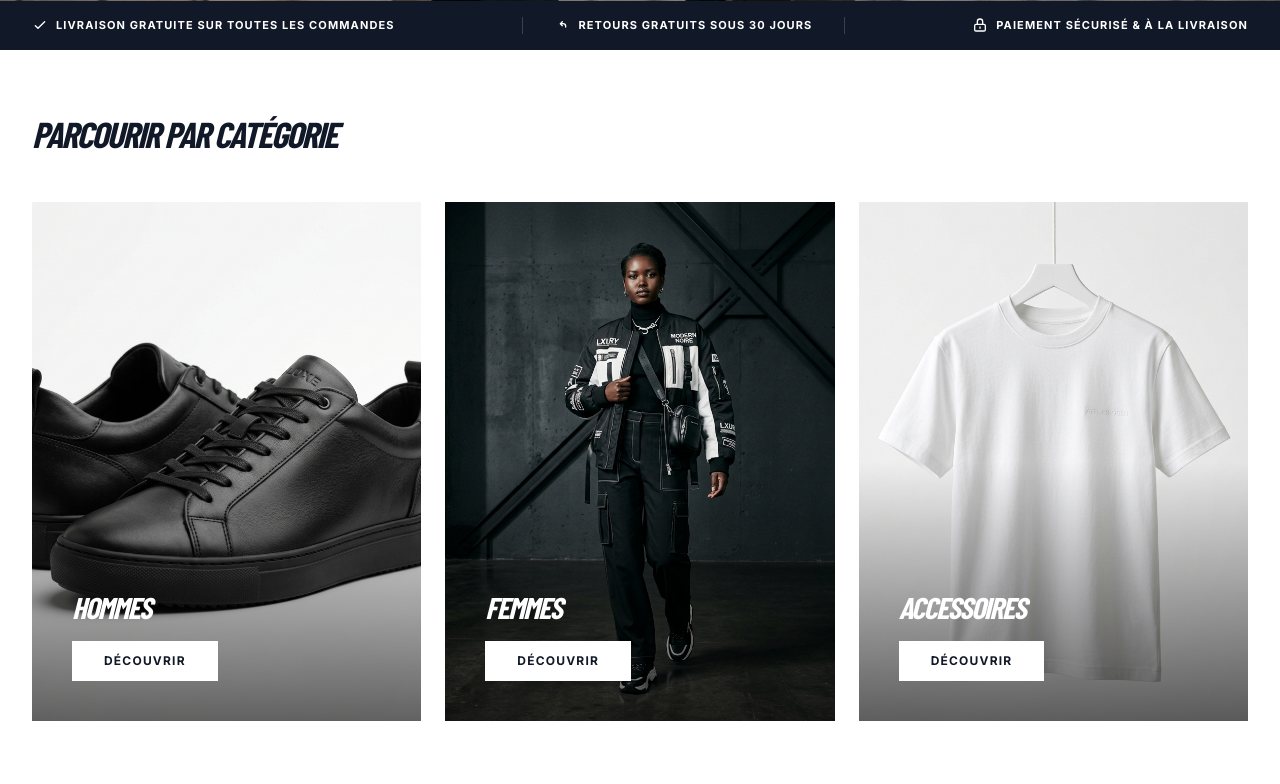
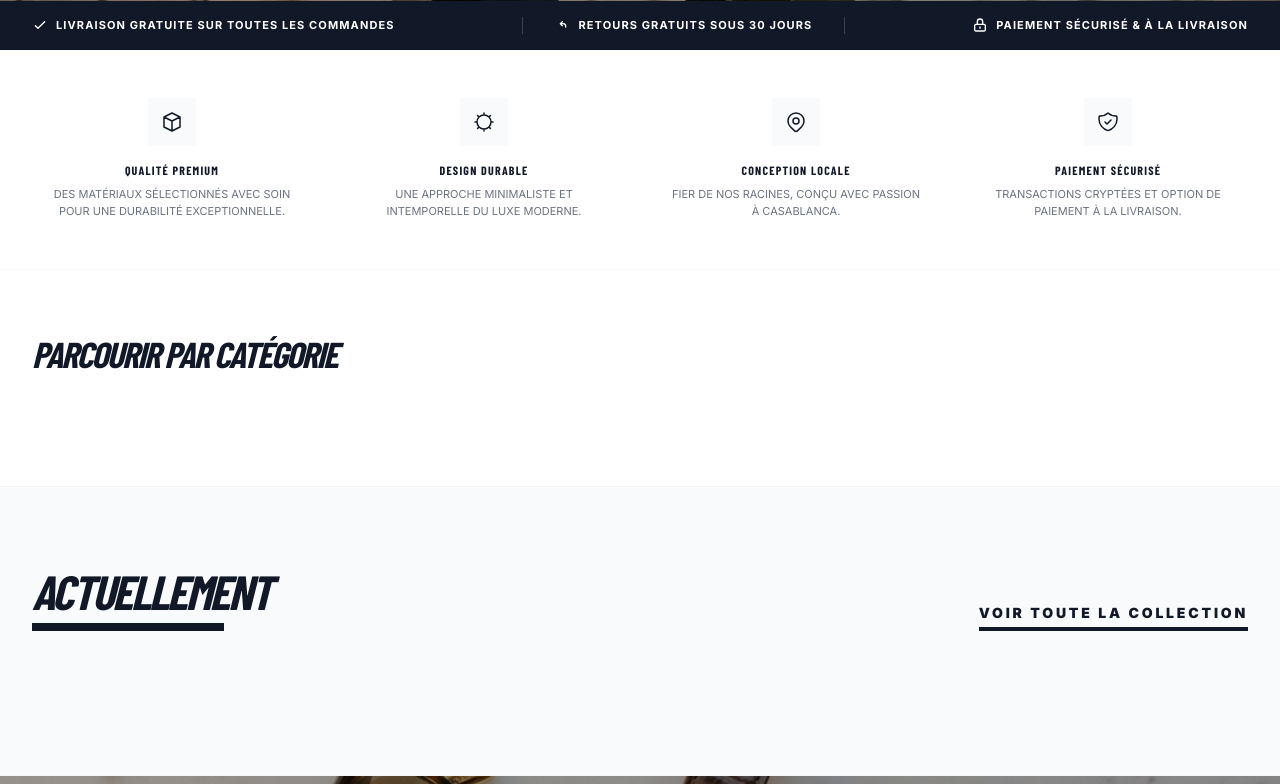
Before and after one commit to Le-Flame-888/ecommerce, a Django app: page /fr/ in a window 1280 px wide. Shown: the part 800-1584 px from the top of the page. Run offline with Django 5.2, Linux system fonts and the light colour scheme; data that the repository does not hold is empty; some libraries are stand-ins or nearby versions; some web fonts are replaced.

Commit message:
feat: implement home page, product detail views, and localize product model metadata

```diff
--- a/core/templates/core/home.html
+++ b/core/templates/core/home.html
@@ -51,38 +51,61 @@
     </div>
 </section>
 
-<!-- Shop by Category (Adidas Style Grid) -->
+<!-- Brand Values -->
+<section class="py-12 bg-white border-b border-gray-50">
+    <div class="max-w-7xl mx-auto px-4 sm:px-6 lg:px-8">
+        <div class="grid grid-cols-1 md:grid-cols-4 gap-8">
+            <div class="text-center group">
+                <div class="w-12 h-12 mx-auto mb-4 flex items-center justify-center bg-brand-50 group-hover:bg-brand-900 group-hover:text-white transition-colors duration-500">
+                    <svg class="w-6 h-6" fill="none" stroke="currentColor" viewBox="0 0 24 24"><path stroke-linecap="round" stroke-linejoin="round" stroke-width="1.5" d="M20 7l-8-4-8 4m16 0l-8 4m8-4v10l-8 4m0-10L4 7m8 4v10M4 7v10l8 4"></path></svg>
+                </div>
+                <h4 class="text-xs font-black uppercase tracking-widest mb-2">{% trans "Qualité Premium" %}</h4>
+                <p class="text-[11px] text-gray-500 uppercase font-medium leading-relaxed px-4">{% trans "Des matériaux sélectionnés avec soin pour une durabilité exceptionnelle." %}</p>
+            </div>
+            <div class="text-center group">
+                <div class="w-12 h-12 mx-auto mb-4 flex items-center justify-center bg-brand-50 group-hover:bg-brand-900 group-hover:text-white transition-colors duration-500">
+                    <svg class="w-6 h-6" fill="none" stroke="currentColor" viewBox="0 0 24 24"><path stroke-linecap="round" stroke-linejoin="round" stroke-width="1.5" d="M12 3v1m0 16v1m9-9h-1M4 12H3m15.364-6.364l-.707.707M6.343 17.657l-.707.707m12.728 0l-.707-.707M6.343 6.343l-.707-.707M12 5a7 7 0 00-7 7 7 7 0 007 7 7 7 0 007-7 7 7 0 00-7-7z"></path></svg>
+                </div>
+                <h4 class="text-xs font-black uppercase tracking-widest mb-2">{% trans "Design Durable" %}</h4>
+                <p class="text-[11px] text-gray-500 uppercase font-medium leading-relaxed px-4">{% trans "Une approche minimaliste et intemporelle du luxe moderne." %}</p>
+            </div>
+            <div class="text-center group">
+                <div class="w-12 h-12 mx-auto mb-4 flex items-center justify-center bg-brand-50 group-hover:bg-brand-900 group-hover:text-white transition-colors duration-500">
+                    <svg class="w-6 h-6" fill="none" stroke="currentColor" viewBox="0 0 24 24"><path stroke-linecap="round" stroke-linejoin="round" stroke-width="1.5" d="M17.657 16.657L13.414 20.9a1.998 1.998 0 01-2.827 0l-4.244-4.243a8 8 0 1111.314 0z"></path><path stroke-linecap="round" stroke-linejoin="round" stroke-width="1.5" d="M15 11a3 3 0 11-6 0 3 3 0 016 0z"></path></svg>
+                </div>
+                <h4 class="text-xs font-black uppercase tracking-widest mb-2">{% trans "Conception Locale" %}</h4>
+                <p class="text-[11px] text-gray-500 uppercase font-medium leading-relaxed px-4">{% trans "Fier de nos racines, conçu avec passion à Casablanca." %}</p>
+            </div>
+            <div class="text-center group">
+                <div class="w-12 h-12 mx-auto mb-4 flex items-center justify-center bg-brand-50 group-hover:bg-brand-900 group-hover:text-white transition-colors duration-500">
+                    <svg class="w-6 h-6" fill="none" stroke="currentColor" viewBox="0 0 24 24"><path stroke-linecap="round" stroke-linejoin="round" stroke-width="1.5" d="M9 12l2 2 4-4m5.618-4.016A11.955 11.955 0 0112 2.944a11.955 11.955 0 01-8.618 3.04A12.02 12.02 0 003 9c0 5.591 3.824 10.29 9 11.622 5.176-1.332 9-6.03 9-11.622 0-1.042-.133-2.052-.382-3.016z"></path></svg>
+                </div>
+                <h4 class="text-xs font-black uppercase tracking-widest mb-2">{% trans "Paiement Sécurisé" %}</h4>
+                <p class="text-[11px] text-gray-500 uppercase font-medium leading-relaxed px-4">{% trans "Transactions cryptées et option de paiement à la livraison." %}</p>
+            </div>
+        </div>
+    </div>
+</section>
+
+<!-- Shop by Category (Dynamic Grid) -->
 <section class="py-16 bg-white">
     <div class="max-w-7xl mx-auto px-4 sm:px-6 lg:px-8">
         <h2 class="text-4xl font-black text-brand-900 uppercase tracking-tighter mb-12 italic">{% trans "PARCOURIR PAR CATÉGORIE" %}</h2>
-        <div class="grid grid-cols-1 md:grid-cols-3 gap-6">
-            <!-- Men Tile -->
-            <a href="/products/?category=hommes" class="group relative aspect-[3/4] overflow-hidden bg-gray-100">
-                <img src="{% static 'images/sneaker.png' %}" alt="{% trans "Hommes" %}" class="w-full h-full object-cover group-hover:scale-105 transition duration-700">
-                <div class="absolute inset-0 bg-gradient-to-t from-black/60 via-transparent to-transparent"></div>
+        <div class="grid grid-cols-1 md:grid-cols-2 lg:grid-cols-{{ categories.count|default:3 }} gap-6">
+            {% for cat in categories %}
+            <a href="{{ cat.get_absolute_url }}" class="group relative aspect-[3/4] overflow-hidden bg-gray-100">
+                {% if cat.image %}
+                    <img src="{{ cat.image.url }}" alt="{{ cat.name }}" class="w-full h-full object-cover group-hover:scale-105 transition duration-700">
+                {% else %}
+                    <div class="w-full h-full flex items-center justify-center bg-gray-200 text-gray-400 font-black text-4xl italic tracking-tighter opacity-20">LUXE.</div>
+                {% endif %}
+                <div class="absolute inset-0 bg-gradient-to-t from-black/60 via-transparent to-transparent opacity-80 group-hover:opacity-100 transition-opacity"></div>
                 <div class="absolute bottom-10 left-10">
-                    <h3 class="text-3xl font-black text-white uppercase italic tracking-tighter mb-4">{% trans "HOMMES" %}</h3>
-                    <span class="inline-block bg-white text-brand-900 font-bold uppercase py-3 px-8 text-xs tracking-widest group-hover:bg-brand-900 group-hover:text-white transition">{% trans "DÉCOUVRIR" %}</span>
+                    <h3 class="text-3xl font-black text-white uppercase italic tracking-tighter mb-4">{{ cat.name }}</h3>
+                    <span class="inline-block bg-white text-brand-900 font-bold uppercase py-3 px-8 text-xs tracking-widest group-hover:bg-brand-900 group-hover:text-white transition-all duration-300">{% trans "DÉCOUVRIR" %}</span>
                 </div>
             </a>
-            <!-- Women Tile -->
-            <a href="/products/?category=femmes" class="group relative aspect-[3/4] overflow-hidden bg-gray-100">
-                <img src="{% static 'images/hero.png' %}" alt="{% trans "Femmes" %}" class="w-full h-full object-cover group-hover:scale-105 transition duration-700">
-                <div class="absolute inset-0 bg-gradient-to-t from-black/60 via-transparent to-transparent"></div>
-                <div class="absolute bottom-10 left-10">
-                    <h3 class="text-3xl font-black text-white uppercase italic tracking-tighter mb-4">{% trans "FEMMES" %}</h3>
-                    <span class="inline-block bg-white text-brand-900 font-bold uppercase py-3 px-8 text-xs tracking-widest group-hover:bg-brand-900 group-hover:text-white transition">{% trans "DÉCOUVRIR" %}</span>
-                </div>
-            </a>
-            <!-- Accessories Tile -->
-            <a href="/products/?category=accessoires" class="group relative aspect-[3/4] overflow-hidden bg-gray-100">
-                <img src="{% static 'images/tshirt.png' %}" alt="{% trans "Accessoires" %}" class="w-full h-full object-cover group-hover:scale-105 transition duration-700">
-                <div class="absolute inset-0 bg-gradient-to-t from-black/60 via-transparent to-transparent"></div>
-                <div class="absolute bottom-10 left-10">
-                    <h3 class="text-3xl font-black text-white uppercase italic tracking-tighter mb-4">{% trans "ACCESSOIRES" %}</h3>
-                    <span class="inline-block bg-white text-brand-900 font-bold uppercase py-3 px-8 text-xs tracking-widest group-hover:bg-brand-900 group-hover:text-white transition">{% trans "DÉCOUVRIR" %}</span>
-                </div>
-            </a>
+            {% endfor %}
         </div>
     </div>
 </section>
--- a/core/views.py
+++ b/core/views.py
@@ -11,7 +11,8 @@ from django.utils.translation import gettext as _
 
 def home(request):
     featured_products = Product.objects.filter(is_active=True).order_by('-id')[:8]
-    categories = Category.objects.all()[:4]
+    # Fetch all top-level categories
+    categories = Category.objects.filter(parent=None).prefetch_related('subcategories')
     return render(request, 'core/home.html', {
         'featured_products': featured_products,
         'categories': categories
--- a/ecom_project/settings.py
+++ b/ecom_project/settings.py
@@ -57,8 +57,10 @@ INSTALLED_APPS = [
     'orders',
     'coupons',
     'widget_tweaks',
+    'imagekit',
 
     # Allauth
+
     'allauth',
     'allauth.account',
     'allauth.socialaccount',
--- a/products/templates/products/includes/product_list_items.html
+++ b/products/templates/products/includes/product_list_items.html
@@ -3,7 +3,7 @@
     <a href="{% url 'products:product_detail' product.slug %}" class="block">
         <div class="relative bg-gray-100 overflow-hidden aspect-[4/5] mb-4">
             {% if product.images.first %}
-                <img src="{{ product.images.first.image.url }}" alt="{{ product.name }}" class="w-full h-full object-cover object-center group-hover:scale-105 transition duration-500 ease-in-out">
+                <img src="{{ product.images.first.thumbnail.url }}" alt="{{ product.name }}" class="w-full h-full object-cover object-center group-hover:scale-105 transition duration-500 ease-in-out">
             {% else %}
                 <div class="w-full h-full flex items-center justify-center bg-gray-200 text-gray-400 uppercase text-xs font-bold tracking-widest">Image indisponible</div>
             {% endif %}
--- a/products/templates/products/product_detail.html
+++ b/products/templates/products/product_detail.html
@@ -264,7 +264,7 @@
                         <a href="{% url 'products:product_detail' rp.slug %}" class="group">
                             <div class="aspect-[4/5] bg-gray-100 overflow-hidden mb-3">
                                 {% if rp.images.first %}
-                                <img src="{{ rp.images.first.image.url }}" alt="{{ rp.name }}" class="w-full h-full object-cover group-hover:scale-105 transition duration-500">
+                                <img src="{{ rp.images.first.thumbnail.url }}" alt="{{ rp.name }}" class="w-full h-full object-cover group-hover:scale-105 transition duration-500">
                                 {% else %}
                                 <div class="w-full h-full flex items-center justify-center text-gray-400 text-xs uppercase">Image</div>
                                 {% endif %}
--- a/requirements.txt
+++ b/requirements.txt
@@ -14,3 +14,4 @@ tzdata==2026.2
 urllib3==2.6.3
 django-allauth==65.4.1
 sib-api-v3-sdk==7.6.0
+django-imagekit==6.1.0
```
Also changed, not shown: products/models.py (+30 -3 lines), products/migrations/0004_alter_category_options_alter_product_options_and_more.py (added).
